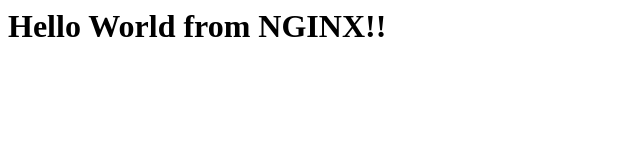
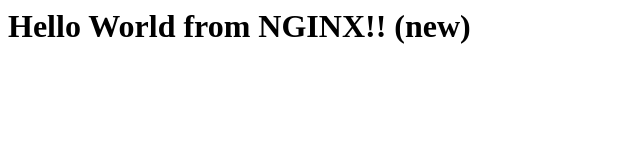
Before and after one commit to bhuntgeb/tekton-test, a plain HTML site: page src/index.html in a window 1280 px wide. Shown: the whole page, without its empty margins (0-640 px from the left). Drawn offline with Linux system fonts and the light colour scheme.

Commit message:
add "__IMAGE__@__DIGEST__" referenz to deployment.yaml change index.html

```diff
--- a/src/index.html
+++ b/src/index.html
@@ -1 +1 @@
-<h1>Hello World from NGINX!!</h1>
+<h1>Hello World from NGINX!! (new)</h1>
```
Also changed, not shown: 1 other file.
